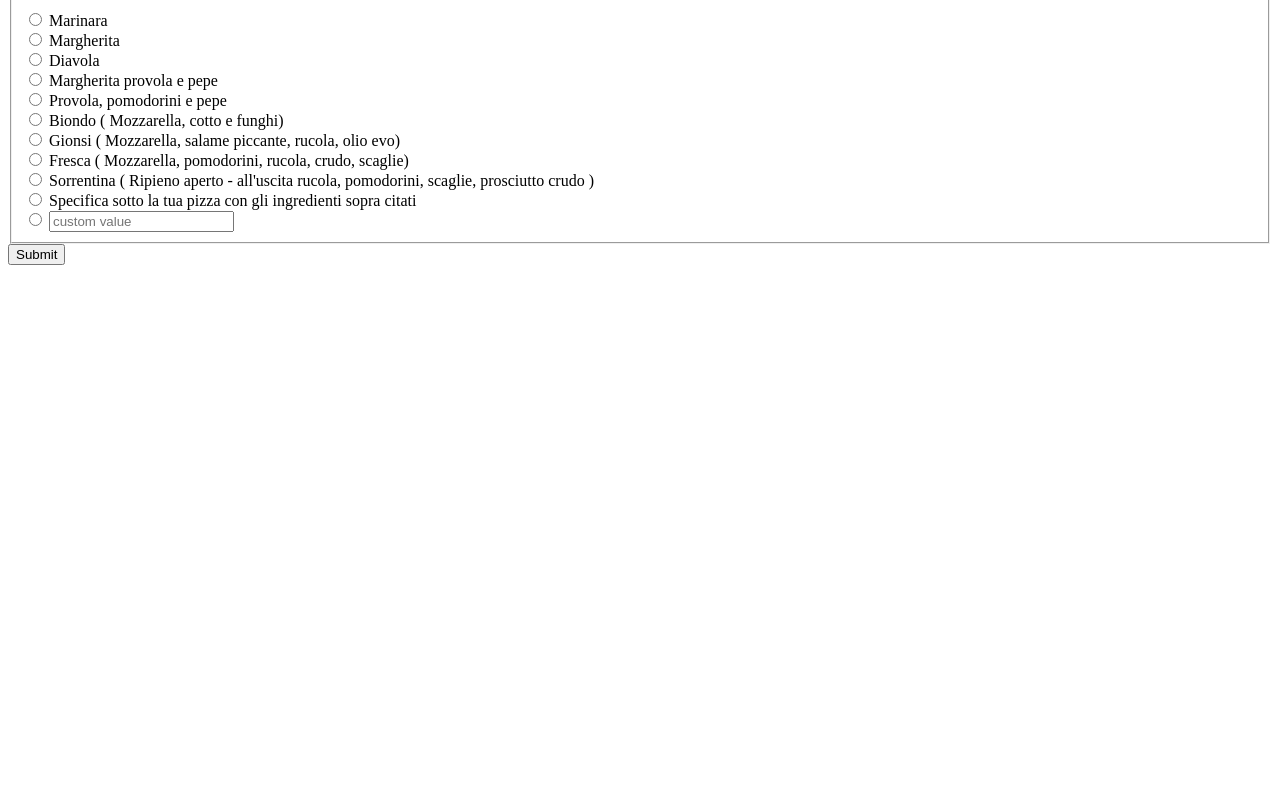
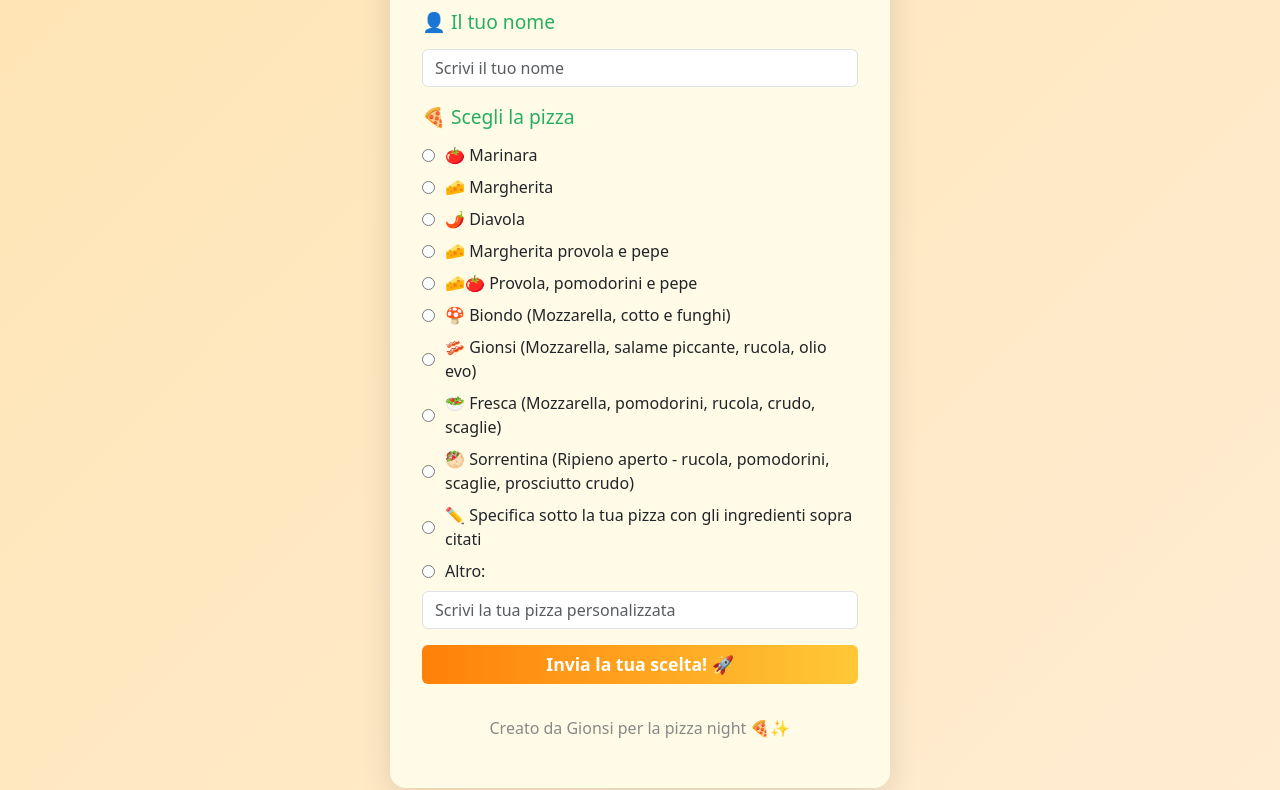
Before and after one commit to mrgionsi/pizzeria-gionsi, a plain HTML site: page index.html in a window 1280 px wide. Shown: the part 165-955 px from the top of the page. Before the commit the page ends 800 px from the top, so only its background shows below. Drawn offline with nearby package versions, Linux system fonts and the light colour scheme.

Commit message:
Completed form

```diff
--- a/index.html
+++ b/index.html
@@ -1,103 +1,193 @@
-<form action="https://docs.google.com/forms/d/e/1FAIpQLSfqgijKT6jR7MQ_tNePRCMCcc4ZezlFkOLJ7pO2M_Qi9aDvlA/formResponse"
-      target="_self"
-      id="bootstrapForm"
-      method="POST">
+<!DOCTYPE html>
+<html lang="it">
+
+<head>
+    <meta charset="UTF-8">
+    <title>Pizzeria da Gionsi 🍕</title>
+    <!-- Bootstrap CDN -->
+    <link href="https://cdn.jsdelivr.net/npm/bootstrap@5.3.3/dist/css/bootstrap.min.css" rel="stylesheet">
+    <style>
+        body {
+            background: linear-gradient(135deg, #ffe5b4 0%, #ffecd2 100%);
+            min-height: 100vh;
+        }
+
+        .form-container {
+            max-width: 500px;
+            margin: 40px auto;
+            background: #fffbe6;
+            border-radius: 16px;
+            box-shadow: 0 8px 32px rgba(0, 0, 0, 0.12);
+            padding: 32px;
+        }
+
+        h2 {
+            text-align: center;
+            color: #d35400;
+            font-weight: bold;
+            margin-bottom: 24px;
+        }
+
+        legend {
+            font-size: 1.2rem;
+            color: #27ae60;
+            margin-bottom: 12px;
+        }
+
+        .radio label {
+            font-size: 1rem;
+            margin-bottom: 8px;
+            display: flex;
+            align-items: center;
+        }
+
+        .radio input[type="radio"] {
+            margin-right: 10px;
+        }
+
+        .btn-primary {
+            background: linear-gradient(90deg, #ff8008 0%, #ffc837 100%);
+            border: none;
+            font-weight: bold;
+            font-size: 1.1rem;
+        }
+
+        .pizza-emoji {
+            font-size: 2rem;
+            margin-right: 8px;
+        }
+
+        .footer {
+            text-align: center;
+            margin-top: 32px;
+            color: #888;
+        }
+    </style>
+</head>
+
+<body>
+    <div class="form-container">
+        <form
+            action="https://docs.google.com/forms/d/e/1FAIpQLSfqgijKT6jR7MQ_tNePRCMCcc4ZezlFkOLJ7pO2M_Qi9aDvlA/formResponse"
+            target="_self" id="bootstrapForm" method="POST">
             <fieldset>
-        <h2>Pizzeria da Gionsi - Scegli la tua pizza<br><small></small></h2>
+                <h2>
+                    <span class="pizza-emoji">🍕</span>
+                    Pizzeria da Gionsi<br>
+                    <small>Scegli la tua pizza per domani!</small>
+                </h2>
             </fieldset>
 
-
-    <!-- Field type: "short" id: "1956065897" -->
             <fieldset>
-        <legend for="1956065897">Il tuo nome</legend>
-        <div class="form-group">
-            <input id="642746600" type="text" name="entry.642746600" class="form-control" required>
+                <legend for="1956065897">👤 Il tuo nome</legend>
+                <div class="form-group mb-3">
+                    <input id="642746600" type="text" name="entry.642746600" class="form-control"
+                        placeholder="Scrivi il tuo nome" required>
                 </div>
             </fieldset>
 
-
-    <!-- Field type: "choices" id: "1661924909" -->
             <fieldset>
-        <legend for="1661924909">Pizza</legend>
-        <div class="form-group">
+                <legend for="1661924909">🍕 Scegli la pizza</legend>
+                <div class="form-group mb-3">
                     <div class="radio">
                         <label>
                             <input type="radio" name="entry.1490613357" value="Marinara" required>
-                    Marinara
+                            🍅 Marinara
                         </label>
                     </div>
                     <div class="radio">
                         <label>
                             <input type="radio" name="entry.1490613357" value="Margherita" required>
-                    Margherita
+                            🧀 Margherita
                         </label>
                     </div>
                     <div class="radio">
                         <label>
                             <input type="radio" name="entry.1490613357" value="Diavola" required>
-                    Diavola
+                            🌶️ Diavola
                         </label>
                     </div>
                     <div class="radio">
                         <label>
                             <input type="radio" name="entry.1490613357" value="Margherita provola e pepe" required>
-                    Margherita provola e pepe
+                            🧀 Margherita provola e pepe
                         </label>
                     </div>
                     <div class="radio">
                         <label>
                             <input type="radio" name="entry.1490613357" value="Provola, pomodorini e pepe" required>
-                    Provola, pomodorini e pepe
+                            🧀🍅 Provola, pomodorini e pepe
                         </label>
                     </div>
                     <div class="radio">
                         <label>
-                    <input type="radio" name="entry.1490613357" value="Biondo ( Mozzarella, cotto e funghi)" required>
-                    Biondo ( Mozzarella, cotto e funghi)
+                            <input type="radio" name="entry.1490613357" value="Biondo ( Mozzarella, cotto e funghi)"
+                                required>
+                            🍄 Biondo (Mozzarella, cotto e funghi)
                         </label>
                     </div>
                     <div class="radio">
                         <label>
-                    <input type="radio" name="entry.1490613357" value="Gionsi ( Mozzarella, salame piccante, rucola, olio evo)" required>
-                    Gionsi ( Mozzarella, salame piccante, rucola, olio evo)
+                            <input type="radio" name="entry.1490613357"
+                                value="Gionsi ( Mozzarella, salame piccante, rucola, olio evo)" required>
+                            🥓 Gionsi (Mozzarella, salame piccante, rucola, olio evo)
                         </label>
                     </div>
                     <div class="radio">
                         <label>
-                    <input type="radio" name="entry.1490613357" value="Fresca ( Mozzarella, pomodorini, rucola, crudo, scaglie)" required>
-                    Fresca ( Mozzarella, pomodorini, rucola, crudo, scaglie)
+                            <input type="radio" name="entry.1490613357"
+                                value="Fresca ( Mozzarella, pomodorini, rucola, crudo, scaglie)" required>
+                            🥗 Fresca (Mozzarella, pomodorini, rucola, crudo, scaglie)
                         </label>
                     </div>
                     <div class="radio">
                         <label>
-                    <input type="radio" name="entry.1490613357" value="Sorrentina ( Ripieno aperto - all&#x27;uscita rucola, pomodorini, scaglie, prosciutto crudo )" required>
-                    Sorrentina ( Ripieno aperto - all&#x27;uscita rucola, pomodorini, scaglie, prosciutto crudo )
+                            <input type="radio" name="entry.1490613357"
+                                value="Sorrentina ( Ripieno aperto - all&#x27;uscita rucola, pomodorini, scaglie, prosciutto crudo )"
+                                required>
+                            🥙 Sorrentina (Ripieno aperto - rucola, pomodorini, scaglie, prosciutto crudo)
                         </label>
                     </div>
                     <div class="radio">
                         <label>
-                    <input type="radio" name="entry.1490613357" value="Specifica sotto la tua pizza con gli ingredienti sopra citati" required>
-                    Specifica sotto la tua pizza con gli ingredienti sopra citati
+                            <input type="radio" name="entry.1490613357"
+                                value="Specifica sotto la tua pizza con gli ingredienti sopra citati" required>
+                            ✏️ Specifica sotto la tua pizza con gli ingredienti sopra citati
                         </label>
                     </div>
-            <div class="radio">
+                    <div class="radio mb-2">
                         <label>
                             <input type="radio" name="entry.1490613357" value="__other_option__" required>
+                            Altro:
                         </label>
-                <input type="text" name="entry.1490613357.other_option_response" placeholder="custom value">
+                        <input type="text" name="entry.1490613357.other_option_response" class="form-control mt-1"
+                            placeholder="Scrivi la tua pizza personalizzata">
                     </div>
                 </div>
             </fieldset>
 
             <input type="hidden" name="fvv" value="1">
             <input type="hidden" name="fbzx" value="2166242642752188418">
-    <!--
-        CAVEAT: In multipages (multisection) forms, *pageHistory* field tells to google what sections we've currently completed.
-        This usually starts as "0" for the first page, then "0,1" in the second page... up to "0,1,2..N" in n-th page.
-        Keep this in mind if you plan to change this code to recreate any sort of multipage-feature in your exported form.
-        We're setting this to the total number of pages in this form because we're sending all fields from all the section together.
-    -->
             <input type="hidden" name="pageHistory" value="0">
 
-    <input class="btn btn-primary" type="submit" value="Submit">
+            <div class="d-grid gap-2">
+                <input class="btn btn-primary" type="submit" value="Invia la tua scelta! 🚀">
+            </div>
         </form>
+        <div id="grazieMsg" class="alert alert-success text-center mt-4 d-none" role="alert">
+            🎉 Grazie per aver scelto la tua pizza! Ci vediamo domani! 🍕
+        </div>
+        <div class="footer">
+            <p>Creato da Gionsi per la pizza night 🍕✨</p>
+        </div>
+    </div>
+    <script>
+        document.getElementById('bootstrapForm').addEventListener('submit', function (e) {
+            e.preventDefault();
+            this.style.display = 'none';
+            document.getElementById('grazieMsg').classList.remove('d-none');
+        });
+    </script>
+</body>
+
+</html>
```
Lines whose indentation alone changed are shown as unchanged.
